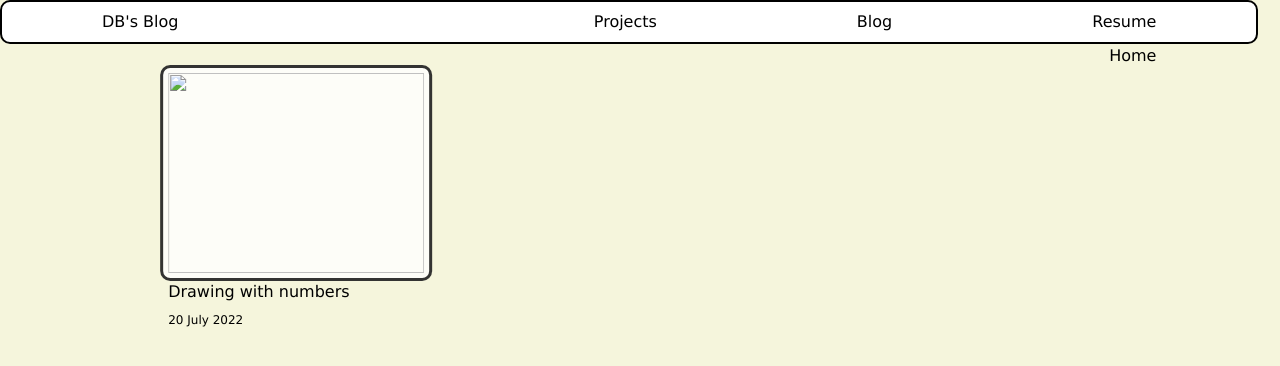
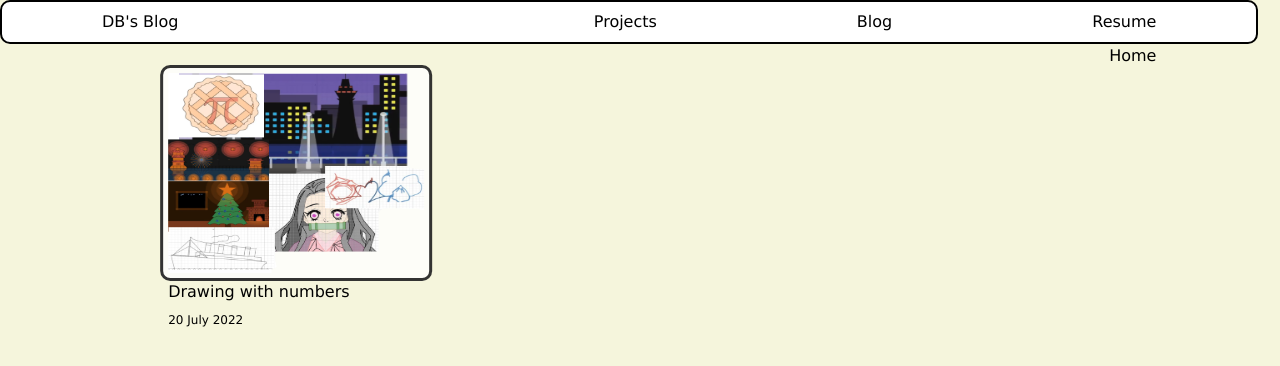
Before and after one commit to Dinhbaon/Dinhbaon.github.io, a Jekyll site: the page built from project.markdown, in a window 1280 px wide and 900 px high. Shown: the top 366 px of the window. Built offline with Jekyll 4.4.1, drawn with Linux system fonts in a browser that asks for light colours.

Commit message:
Update 2022-06-25-drawingwithnumbers.markdown

```diff
--- a/_posts/2022-06-25-drawingwithnumbers.markdown
+++ b/_posts/2022-06-25-drawingwithnumbers.markdown
@@ -2,6 +2,6 @@
 layout: post
 title:  "Drawing with numbers"
 date:   2022-06-25 09:20:48 +0700
-img: assets\imag es\collage.png
+img: assets\images\collage.png
 categories: project
 ---
```
